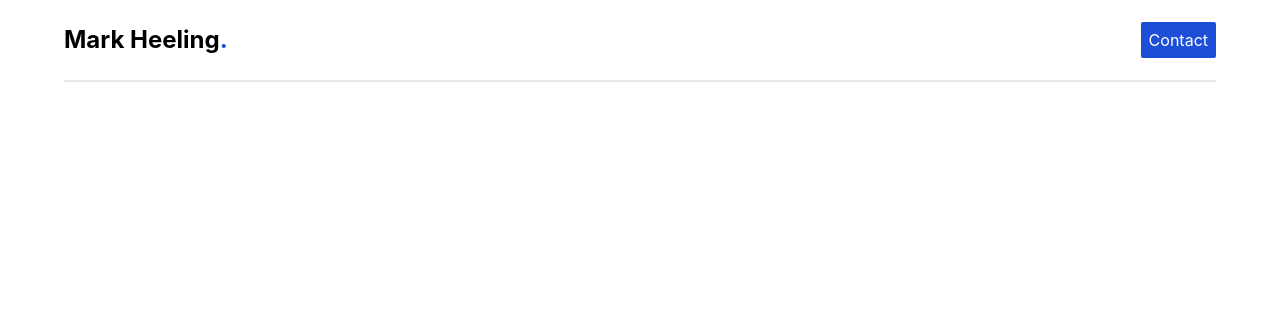
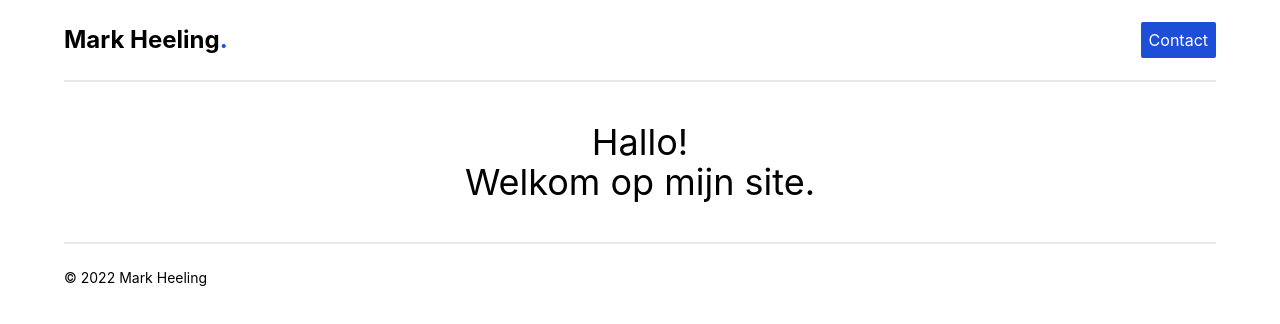
Before and after one commit to MarkHeeling/MijnSite, a Next.js app: page / in a window 1280 px wide. Shown: the top 324 px of the page. Built offline with nearby package versions, Linux system fonts and the light colour scheme.

Commit message:
Footer gemaakt

```diff
--- /dev/null
+++ b/components/Footer.jsx
@@ -0,0 +1,15 @@
+function Footer() {
+  return (
+    <footer>
+      <div className="max-w-6xl px-5 py-6 mx-auto bg-white border-t-2 md:px-0">
+        <div className="flex flex-row items-center justify-between">
+          <div className="flex flex-col">
+            <p className="text-sm">© {new Date().getFullYear()} Mark Heeling</p>
+          </div>
+        </div>
+      </div>
+    </footer>
+  );
+}
+
+export default Footer;
--- a/package.json
+++ b/package.json
@@ -9,6 +9,7 @@
     "lint": "next lint"
   },
   "dependencies": {
+    "axios": "^0.27.2",
     "next": "12.1.6",
     "react": "18.2.0",
     "react-dom": "18.2.0"
--- a/pages/index.js
+++ b/pages/index.js
@@ -1,10 +1,17 @@
+import Footer from "../components/Footer";
 import Header from "../components/Header";
 
 export default function Home() {
   return (
     <>
       <Header />
-      <div className="flex flex-col max-w-6xl mx-auto"></div>
+      <div className="flex flex-col max-w-6xl mx-auto">
+        <h1 className="py-10 text-4xl text-center">
+          Hallo! <br />
+          Welkom op mijn site.
+        </h1>
+      </div>
+      <Footer />
     </>
   );
 }
```
Also changed, not shown: 2 other files (tests, documents, lock files or other folders).
